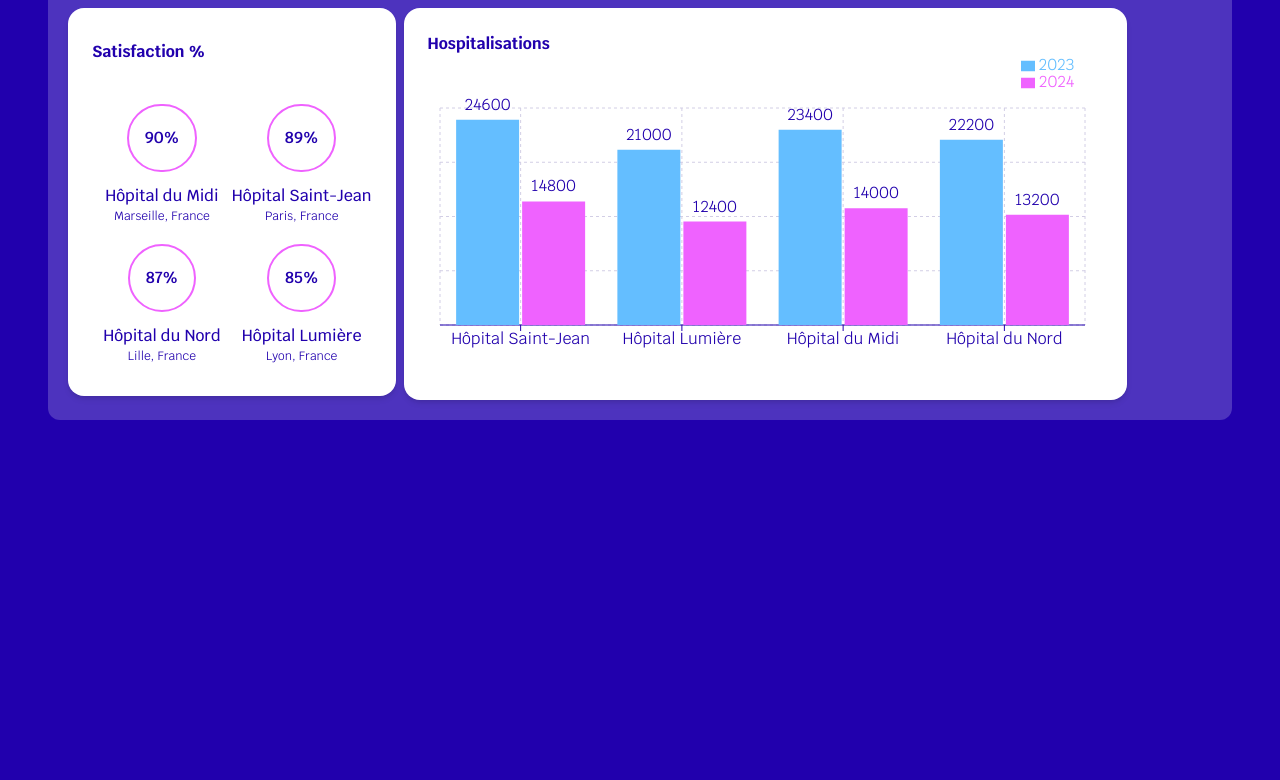
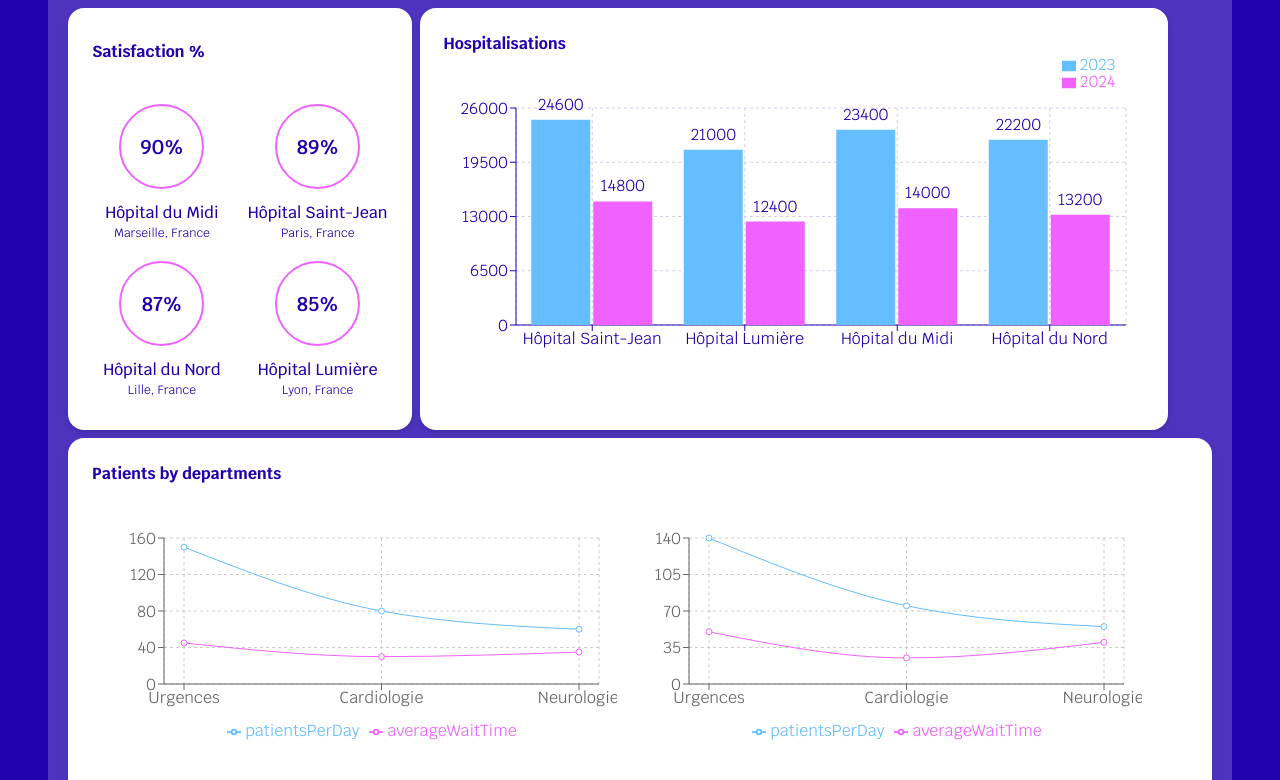
Before and after one commit to MandyTrl/meditec, a Next.js app: page / in a window 1280 px wide. Shown: the part 220-1000 px from the top of the page. Before the commit the page ends 800 px from the top, so only its background shows below. Built offline with nearby package versions, Linux system fonts and the light colour scheme.

Commit message:
try pie chart + add lines chart for department

```diff
--- /dev/null
+++ b/src/components/ChartUI/ActiveShape.tsx
@@ -0,0 +1,87 @@
+import React from "react"
+import { Sector } from "recharts"
+import { HospitalDepartment } from "@/utils/data/hospitals"
+
+type ActiveShapeProps = {
+	cx: number
+	cy: number
+	midAngle: number
+	innerRadius: number
+	outerRadius: number
+	startAngle: number
+	endAngle: number
+	fill: string
+	payload: HospitalDepartment
+	percent?: number
+	value?: string
+}
+
+export const ActiveShape = ({
+	cx,
+	cy,
+	midAngle,
+	innerRadius,
+	outerRadius,
+	startAngle,
+	endAngle,
+	fill,
+	payload,
+}: ActiveShapeProps) => {
+	const RADIAN = Math.PI / 180
+	const sin = Math.sin(-RADIAN * midAngle)
+	const cos = Math.cos(-RADIAN * midAngle)
+	const sx = cx + (outerRadius + 10) * cos
+	const sy = cy + (outerRadius + 10) * sin
+	const mx = cx + (outerRadius + 30) * cos
+	const my = cy + (outerRadius + 30) * sin
+	const ex = mx + (cos >= 0 ? 1 : -1) * 15
+	const ey = my
+	const textAnchor = cos >= 0 ? "start" : "end"
+
+	return (
+		<g>
+			<text x={cx} y={cy} dy={8} textAnchor="middle" fill="#2100AD">
+				{payload.department}
+			</text>
+			<Sector
+				cx={cx}
+				cy={cy}
+				innerRadius={innerRadius}
+				outerRadius={outerRadius}
+				startAngle={startAngle}
+				endAngle={endAngle}
+				fill="#8ed0ff"
+			/>
+			<Sector
+				cx={cx}
+				cy={cy}
+				startAngle={startAngle}
+				endAngle={endAngle}
+				innerRadius={outerRadius + 6}
+				outerRadius={outerRadius + 8}
+				fill="#EF62FF"
+			/>
+			<path
+				d={`M${sx},${sy}L${mx},${my}L${ex},${ey}`}
+				stroke="#EF62FF"
+				fill="none"
+			/>
+			<circle cx={ex} cy={ey} r={2} fill="#EF62FF" stroke="none" />
+			<text
+				x={ex + (cos >= 0 ? 1 : -1) * 12}
+				y={ey}
+				textAnchor={textAnchor}
+				fontSize={15}
+				fill="#333">{`${payload.patientsPerDay} Patients per day`}</text>
+			<text
+				x={ex + (cos >= 0 ? 1 : -1) * 4}
+				y={ey}
+				dy={18}
+				textAnchor={textAnchor}
+				fontSize={13}
+				fill="#EF62FF">
+				{`(Average wait time ${payload.averageWaitTime})`}
+			</text>
+		</g>
+	)
+}
--- a/src/components/Layout/TopHospitalsLayout.tsx
+++ b/src/components/Layout/TopHospitalsLayout.tsx
@@ -1,12 +1,17 @@
 import React from "react"
-import { Intro } from "../TopHospitals/Intro"
-import { Hospitalizations } from "../TopHospitals/Hospitalizations"
+import { Intro } from "@/components/TopHospitalsCharts/Intro"
+import { Hospitalizations } from "@components/TopHospitalsCharts/Hospitalizations"
+import { DepartmentsLines } from "@components/TopHospitalsCharts/DepartmentsLines"
+// import { DepartmentsPie } from "@components/TopHospitalsCharts/DepartmentsPie"
 
 export const TopHospitalsLayout = () => {
 	return (
-		<section className="w-full flex flex-col md:flex-row gap-2">
+		<section className="w-full flex flex-col md:flex-row flex-wrap gap-2">
 			<Intro />
 			<Hospitalizations />
+			{/* <DepartmentsPie /> */}
+
+			<DepartmentsLines />
 		</section>
 	)
 }
--- /dev/null
+++ b/src/components/TopHospitalsCharts/DepartmentsLines.tsx
@@ -0,0 +1,72 @@
+import React from "react"
+import { useHospitalSelected } from "@/utils/hooks/useHospitalSelected"
+import { Hospital } from "@/utils/data/hospitals"
+import {
+	LineChart,
+	CartesianGrid,
+	XAxis,
+	YAxis,
+	Tooltip,
+	Legend,
+	Line,
+} from "recharts"
+import { useBreakpoint } from "@/utils/hooks/useBP"
+
+export const DepartmentsLines = () => {
+	const breakpoint = useBreakpoint()
+	const isMobile = breakpoint === "mobile"
+	const { hospital } = useHospitalSelected()
+
+	return (
+		<div className="h-fit w-full md:w-fit bg-white rounded-2xl p-3 md:p-6 text-primary shadow-md">
+			<h4 className="font-bold text-center md:text-left mb-7 md:mb-10">
+				Patients by departments
+			</h4>
+
+			<div className="flex flex-wrap">
+				{hospital.map((el: Hospital) => {
+					return (
+						<LineChart
+							key={el.name}
+							width={isMobile ? 320 : 525}
+							height={isMobile ? 350 : 250}
+							data={el.hospitalDepartments}
+							margin={{
+								top: isMobile ? 35 : 12,
+								right: isMobile ? 30 : 18,
+								left: isMobile ? 0 : 12,
+								bottom: isMobile ? 35 : 12,
+							}}>
+							<CartesianGrid strokeDasharray="3 3" />
+
+							<XAxis dataKey="department" padding={{ left: 20, right: 20 }} />
+							{!isMobile && <YAxis />}
+
+							<Tooltip />
+							<Legend
+								width={300}
+								wrapperStyle={{
+									bottom: isMobile ? 40 : 20,
+									right: isMobile ? 0 : 90,
+									lineHeight: "50px",
+								}}
+							/>
+
+							<Line
+								type="monotone"
+								dataKey="patientsPerDay"
+								stroke="#64BEFF"
+								activeDot={{ r: 4 }}
+							/>
+							<Line
+								type="monotone"
+								dataKey="averageWaitTime"
+								stroke="#EF62FF"
+							/>
+						</LineChart>
+					)
+				})}
+			</div>
+		</div>
+	)
+}
--- /dev/null
+++ b/src/components/TopHospitalsCharts/DepartmentsPie.tsx
@@ -0,0 +1,47 @@
+import React, { useState } from "react"
+import { PieChart, Pie } from "recharts"
+import { useHospitalSelected } from "@/utils/hooks/useHospitalSelected"
+import { ActiveShape } from "@components/ChartUI/ActiveShape"
+import { Hospital } from "@/utils/data/hospitals"
+
+export const DepartmentsPie = () => {
+	const [activeIdx, setActiveIdx] = useState<number>(0)
+	const { hospital } = useHospitalSelected()
+
+	// eslint-disable-next-line @typescript-eslint/no-explicit-any
+	const handleIdxOnPieEnter = (_: any, index: number) => {
+		setActiveIdx(index)
+	}
+
+	return (
+		<div className="h-fit w-full md:w-fit bg-white rounded-2xl p-3 md:p-6 text-primary shadow-md">
+			<h4 className="font-bold text-center md:text-left mb-7 md:mb-10">
+				Patients by departments
+			</h4>
+
+			<div className="grid grid-cols-2">
+				{hospital.map((el: Hospital, chartIndex: number) => {
+					return (
+						<PieChart key={el.name} width={620} height={620}>
+							<Pie
+								activeIndex={activeIdx && activeIdx}
+								activeShape={ActiveShape}
+								data={el.hospitalDepartments}
+								cx="50%"
+								cy="50%"
+								innerRadius={50}
+								outerRadius={80}
+								fill="#64BEFF"
+								dataKey="patientsPerDay"
+								onMouseEnter={handleIdxOnPieEnter}
+								onMouseLeave={() => setActiveIdx(chartIndex)}
+							/>
+
+							<p>{el.name}</p>
+						</PieChart>
+					)
+				})}
+			</div>
+		</div>
+	)
+}
--- a/src/components/TopHospitals/Hospitalizations.tsx
+++ b/src/components/TopHospitalsCharts/Hospitalizations.tsx
@@ -8,7 +8,6 @@ import {
 	YAxis,
 	Legend,
 } from "recharts"
-
 import { useBreakpoint } from "@/utils/hooks/useBP"
 import { CustomTextLabel } from "@components/ChartUI/CustomTextLabel"
 import { useHospitalSelected } from "@/utils/hooks/useHospitalSelected"
@@ -67,7 +66,7 @@ export const Hospitalizations = () => {
 			if (hospitalSelected) {
 				return 375
 			}
-			return 675
+			return 700
 		}
 	}
 
@@ -92,13 +91,8 @@ export const Hospitalizations = () => {
 
 				<XAxis dataKey="name" stroke="#2100AD" height={17} />
 
-				{isMobile && (
-					<YAxis
-						stroke="#2100AD"
-						allowDataOverflow
-						width={isMobile ? 25 : 60}
-						tickSize={isMobile ? 4 : 6}
-					/>
+				{!isMobile && (
+					<YAxis stroke="#2100AD" allowDataOverflow width={60} tickSize={6} />
 				)}
 
 				<Tooltip
--- a/src/components/TopHospitals/Intro.tsx
+++ b/src/components/TopHospitalsCharts/Intro.tsx
@@ -39,7 +39,7 @@ export const Intro = () => {
 				key={el.name}
 				className="group flex flex-col items-center text-center hover:opacity-80 transition-all duration-150 ease-in-out hover:cursor-pointer"
 				onClick={() => handleHospital(el.name)}>
-				<p className="w-fit font-semibold border-2 border-secondary group-hover:border-secondary/50 group-hover:bg-secondary/20 transition-all duration-150 ease-in-out rounded-full py-5 px-4 mb-3">
+				<p className="w-fit md:w-[85px] h-fit md:h-[85px] font-semibold border-2 border-secondary group-hover:border-secondary/50 group-hover:bg-secondary/20 transition-all duration-150 ease-in-out rounded-full py-5 px-4 mb-3 text-xl flex items-center justify-center">
 					{el.satisfactionRate}
 				</p>
 				<p className="font-medium">{el.name}</p>
@@ -56,7 +56,7 @@ export const Intro = () => {
 
 			<div
 				className={clsx(
-					hospitalSelected ? "grid-cols" : "grid-cols-2 gap-y-5",
+					hospitalSelected ? "grid-cols" : "grid-cols-2 gap-y-5 gap-x-4",
 					"grid my-2"
 				)}>
 				{hospitalsToRender.map(renderHospital)}
--- a/src/utils/data/hospitals.ts
+++ b/src/utils/data/hospitals.ts
@@ -1,7 +1,7 @@
 type HospitalDepartment = {
 	department: string
 	patientsPerDay: number
-	averageWaitTime: string
+	averageWaitTime: number
 }
 
 type ClinicalTrial = {
@@ -136,17 +136,17 @@ const topHospitals: Hospital[] = [
 			{
 				department: "Urgences",
 				patientsPerDay: 150,
-				averageWaitTime: "45 min",
+				averageWaitTime: 45,
 			},
 			{
 				department: "Cardiologie",
 				patientsPerDay: 80,
-				averageWaitTime: "30 min",
+				averageWaitTime: 30,
 			},
 			{
 				department: "Neurologie",
 				patientsPerDay: 60,
-				averageWaitTime: "35 min",
+				averageWaitTime: 35,
 			},
 		],
 	},
@@ -243,17 +243,17 @@ const topHospitals: Hospital[] = [
 			{
 				department: "Urgences",
 				patientsPerDay: 140,
-				averageWaitTime: "50 min",
+				averageWaitTime: 50,
 			},
 			{
 				department: "Cardiologie",
 				patientsPerDay: 75,
-				averageWaitTime: "25 min",
+				averageWaitTime: 25,
 			},
 			{
 				department: "Neurologie",
 				patientsPerDay: 55,
-				averageWaitTime: "40 min",
+				averageWaitTime: 40,
 			},
 		],
 	},
@@ -350,17 +350,17 @@ const topHospitals: Hospital[] = [
 			{
 				department: "Urgences",
 				patientsPerDay: 160,
-				averageWaitTime: "40 min",
+				averageWaitTime: 40,
 			},
 			{
 				department: "Cardiologie",
 				patientsPerDay: 85,
-				averageWaitTime: "28 min",
+				averageWaitTime: 28,
 			},
 			{
 				department: "Neurologie",
 				patientsPerDay: 65,
-				averageWaitTime: "32 min",
+				averageWaitTime: 32,
 			},
 		],
 	},
@@ -457,17 +457,17 @@ const topHospitals: Hospital[] = [
 			{
 				department: "Urgences",
 				patientsPerDay: 155,
-				averageWaitTime: "42 min",
+				averageWaitTime: 42,
 			},
 			{
 				department: "Cardiologie",
 				patientsPerDay: 80,
-				averageWaitTime: "33 min",
+				averageWaitTime: 33,
 			},
 			{
 				department: "Neurologie",
 				patientsPerDay: 60,
-				averageWaitTime: "38 min",
+				averageWaitTime: 38,
 			},
 		],
 	},
@@ -490,4 +490,4 @@ const resumeTopHospitals: ResumeHospital[] = topHospitals
 	)
 
 export { topHospitals, resumeTopHospitals }
-export type { ResumeHospital, Hospital }
+export type { ResumeHospital, Hospital, DoctorSpecialty, HospitalDepartment }
```
Also changed, not shown: public/assets/hospital.png (renamed from public/assets/hopital.png), public/assets/illustration-hospital.png (added).
